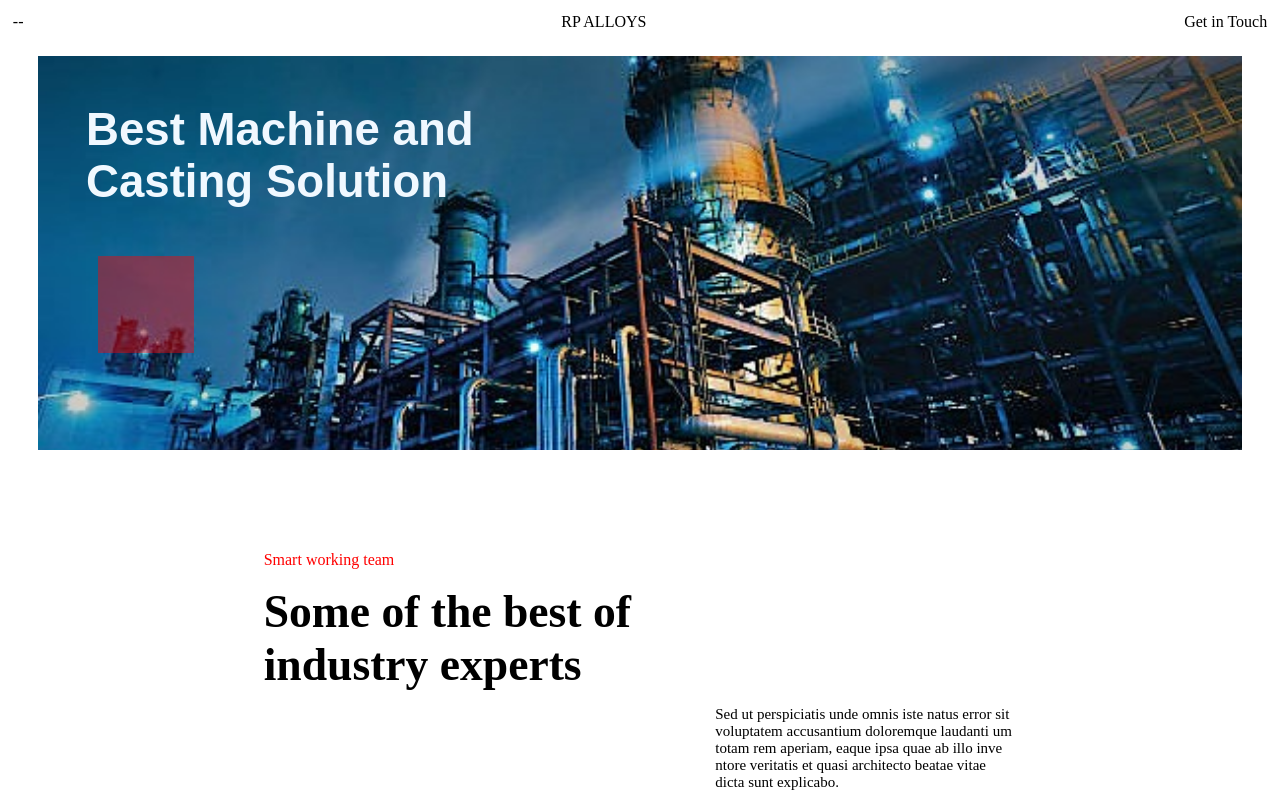
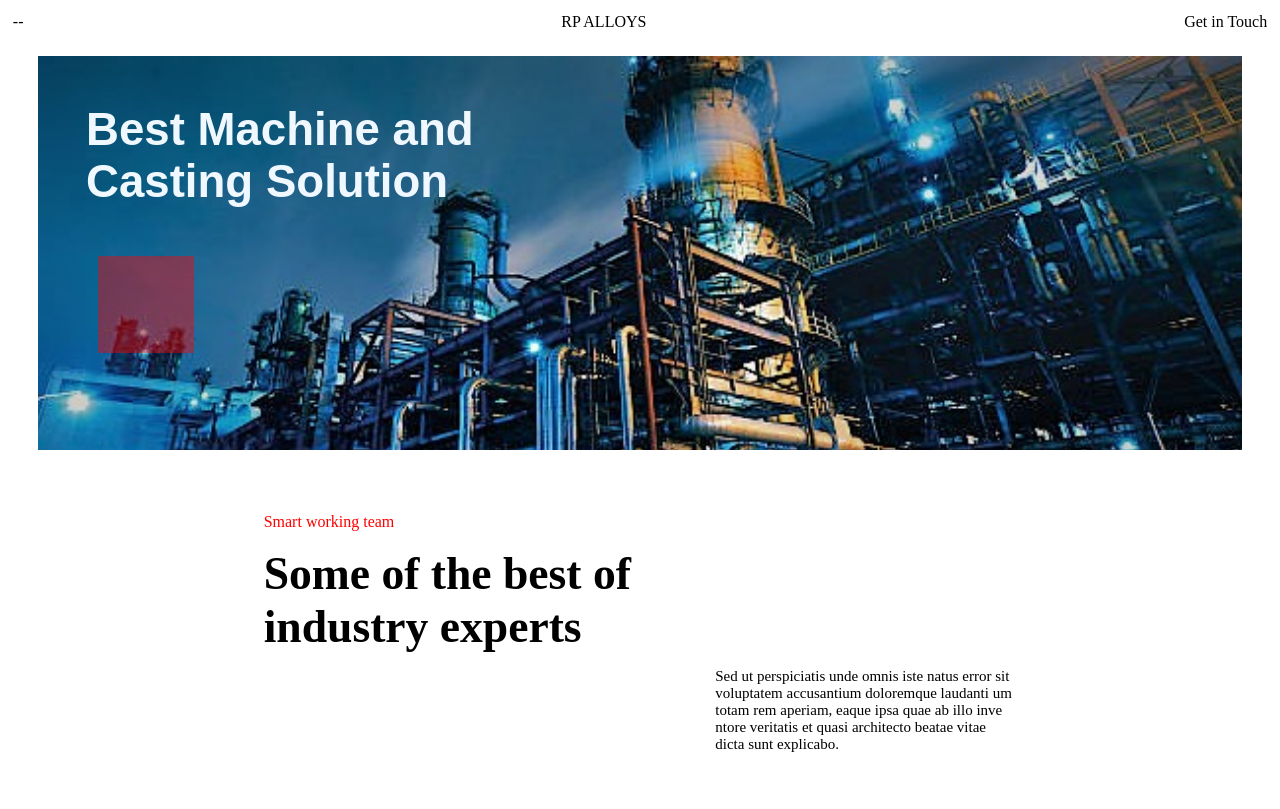
Before and after one commit to kisnaa0709/RP-Alloys, a plain HTML site: page index.html in a window 1280 px wide. Shown: the top 809 px of the page. Drawn offline with Linux system fonts and the light colour scheme.

Commit message:
Update style.css

```diff
--- a/style.css
+++ b/style.css
@@ -37,7 +37,7 @@ header{
 
 .rectangle2{
     color: red;
-    margin: 8% 20%;
+    margin: 5% 20%;
 }
 
 .rectangle2-1{
```
